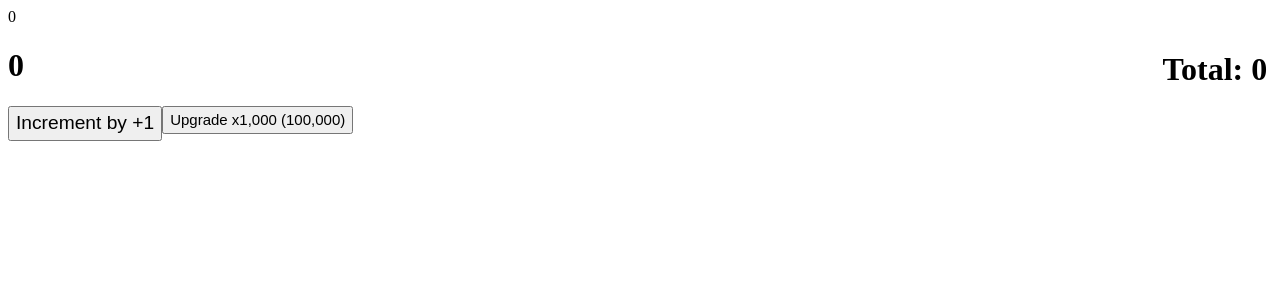
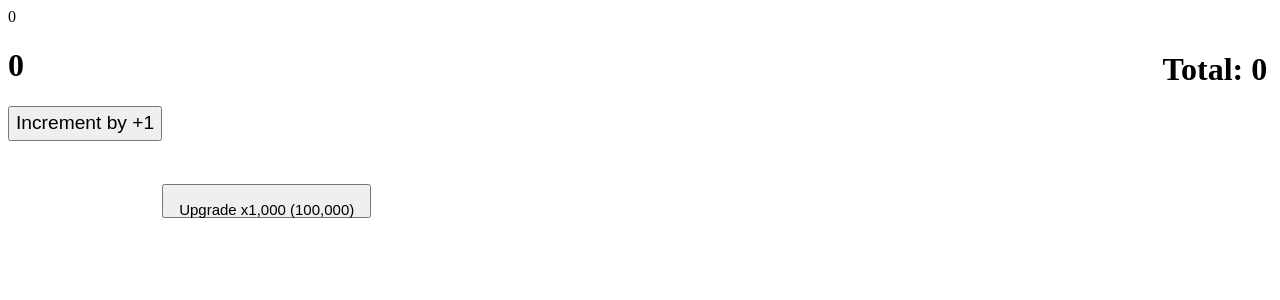
Before and after one commit to TheCarrotCutter/Number-Incrementator, a Flask app: page / in a window 1280 px wide. Shown: the top 300 px of the page. Run offline with Flask 2, Linux system fonts and the light colour scheme.

Commit message:
Update styles.css

```diff
--- a/api/static/styles.css
+++ b/api/static/styles.css
@@ -27,12 +27,14 @@ button {
 
 .upgrade_button_100 {
     position: fixed;
-    top: auto%;
-    right: auto%
+    top: 23%;
+    right: auto%;
+    padding: 15px;
 }
 
 .upgrade_button_1000 {
     position: fixed;
-    top: auto%;
+    top: 23%;
     right: auto%;
+    padding: 15px;
 }
```
